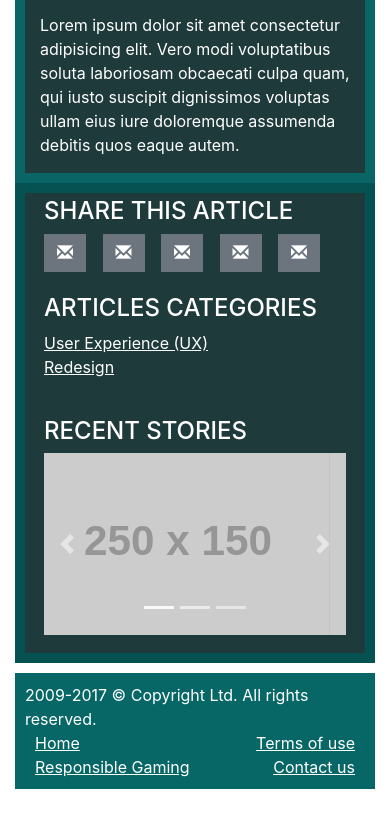
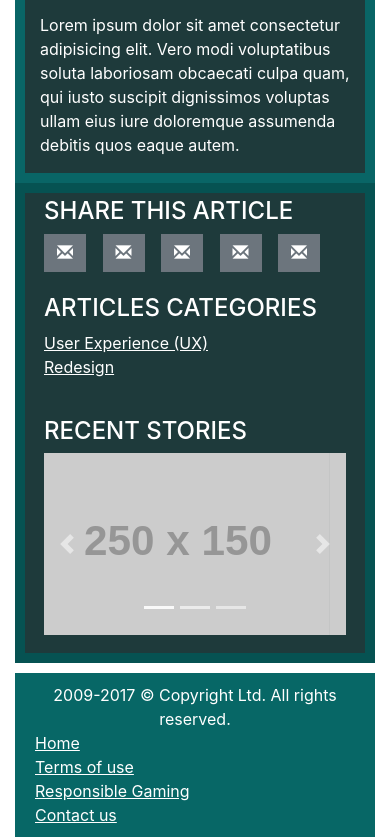
Before and after one commit to VasilSlavchev/FETaskV1, a website: page index.html in a window 390 px wide. Shown: the part 854-1691 px from the top of the page. Before the commit the page ends 1643 px from the top, so only its background shows below. Drawn offline with nearby package versions, Linux system fonts and the light colour scheme; placeholder pictures from the web are drawn by us.

Commit message:
last refactoring

```diff
--- a/sass/index.scss
+++ b/sass/index.scss
@@ -258,31 +258,23 @@ $max-container: 1280px;
         display: none;
     }
 
-    .navbar-expand-md .navbar-collapse {
-        // display: block;
-    }
-
-    // .navbar-nav {
-    //     display:flex;
-    // }
-
     .nav-item {
         flex:1 auto;
     }
 
-    // .nav-link {
-    //     width: 100%;
-    //     display: flex;
-    //     justify-content: space-around;
-    //     justify-content: space-between;
-    //     border: 1px solid red;
-    // }
+    .nav-link {
+        width: 100%;
+        display: flex;
+        justify-content: space-around;
+        justify-content: space-between;
+    }
 
     .carousel {
         max-width: 400px;
         display: block;
         margin: 0 auto;
     }
+
 }
 
 .flex-artical {
@@ -327,7 +319,10 @@ a {
 
 @media (max-width: 425px) {
     .nav-item {
-        width: 50%;
+        width: 100%;
+        text-align: center;
+    }
+    .copyright {
         text-align: center;
     }
 }
```
Also changed, not shown: css/index.css, sass/dist/index.css.
